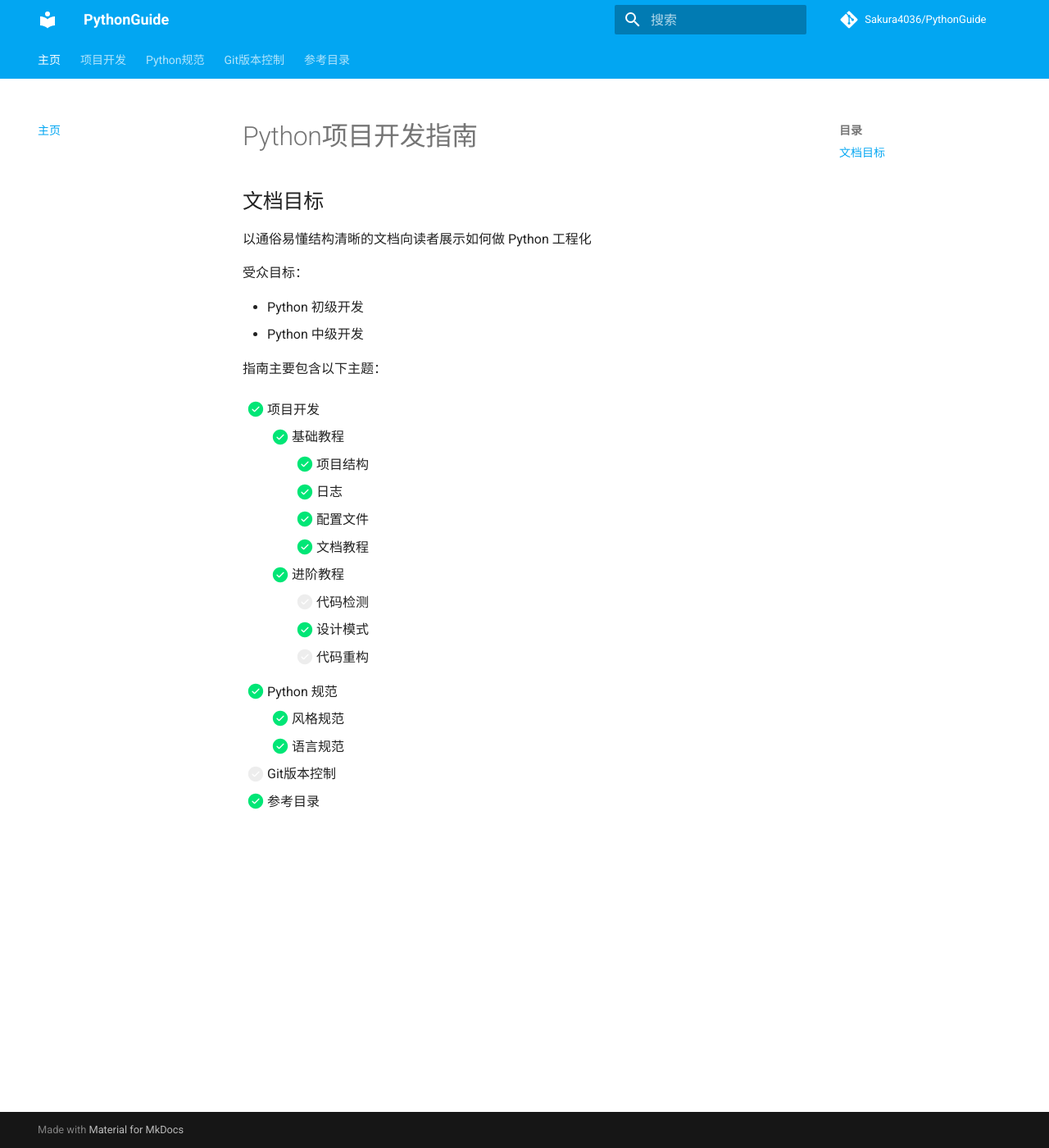
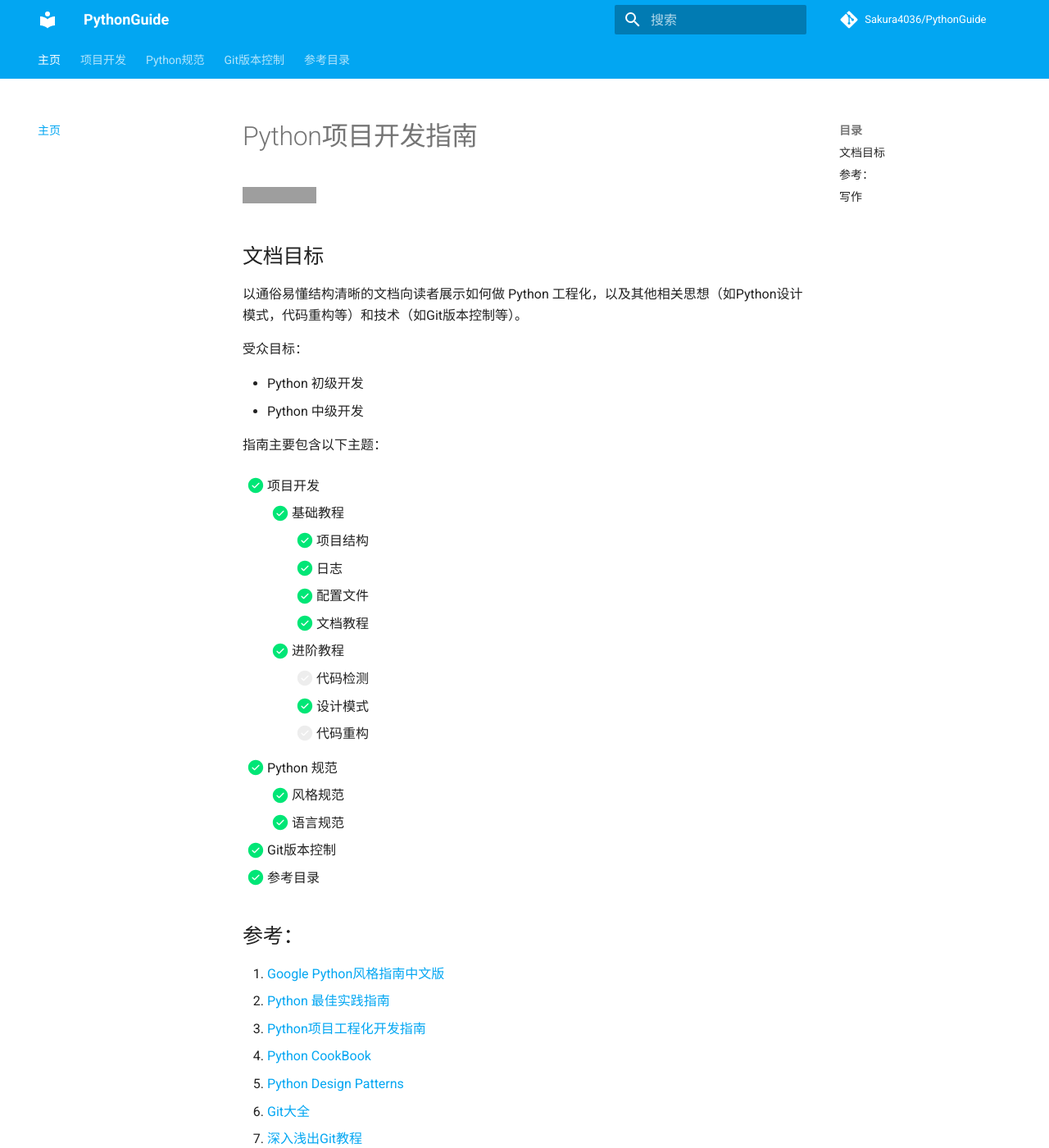
Before and after one commit to Sakura4036/PythonGuide, an MkDocs documentation site: the page built from docs/index.md, in a window 1280 px wide and 1400 px high. Shown: the whole window at 82% size. Built offline with MkDocs 1.6.1 and Material for MkDocs 9.7.7, drawn with Linux system fonts in a browser that asks for light colours; comment, search, counter and statistics services are not loaded; some of the changed text lies outside the part shown; grey boxes are pictures that could not be loaded.

```diff
--- a/docs/index.md
+++ b/docs/index.md
@@ -1,8 +1,11 @@
+
 # Python项目开发指南
+
+![GitHub Workflow Status (branch)](https://img.shields.io/github/workflow/status/Sakura4036/PythonGuide/guide/main?style=flat-square)
 
 ## 文档目标
 
-以通俗易懂结构清晰的文档向读者展示如何做 Python 工程化
+以通俗易懂结构清晰的文档向读者展示如何做 Python 工程化，以及其他相关思想（如Python设计模式，代码重构等）和技术（如Git版本控制等）。
 
 受众目标：
 
@@ -13,10 +16,10 @@
 
 - [x] 项目开发
     - [x] 基础教程
-	    - [x] 项目结构
-	    - [x] 日志
-	    - [x] 配置文件
-	    - [x] 文档教程
+        - [x] 项目结构
+        - [x] 日志
+        - [x] 配置文件
+        - [x] 文档教程
     - [x] 进阶教程
         - [ ] 代码检测
         - [x] 设计模式
@@ -25,5 +28,23 @@
 - [x] Python 规范
     - [x] 风格规范
     - [x] 语言规范
-- [ ] Git版本控制
+- [x] Git版本控制
 - [x] 参考目录
+
+
+## 参考：
+
+ 1. [Google Python风格指南中文版](https://zh-google-styleguide.readthedocs.io/en/latest/google-python-styleguide/contents/)
+ 2. [Python 最佳实践指南 ](https://pythonguidecn.readthedocs.io/zh/latest/)
+ 3. [Python项目工程化开发指南 ](https://pyloong.github.io/pythonic-project-guidelines/)
+ 4. [Python CookBook](https://python3-cookbook.readthedocs.io/zh_CN/latest/)
+ 5. [Python Design Patterns](https://python-patterns.guide/)
+ 6. [Git大全](https://gitee.com/all-about-git)
+ 7. [深入浅出Git教程](https://www.cnblogs.com/syp172654682/p/7689328.html)
+
+
+## 写作
+文档使用 Markdown 编写，使用 [mkdocs](https://www.mkdocs.org/)配合 [mkdocs-material](https://squidfunk.github.io/mkdocs-material/) 主题构建。
+
+- [MkDocs官方中文文档](https://mkdocs.zimoapps.com/)
+- [Mkdocs 配置和使用 -知乎](https://zhuanlan.zhihu.com/p/383582472)
```
Also changed, not shown: README.md (+5 -4 lines), docs/guidelines/document.md (+24 -16 lines), docs/reference.md (+9 -9 lines).
